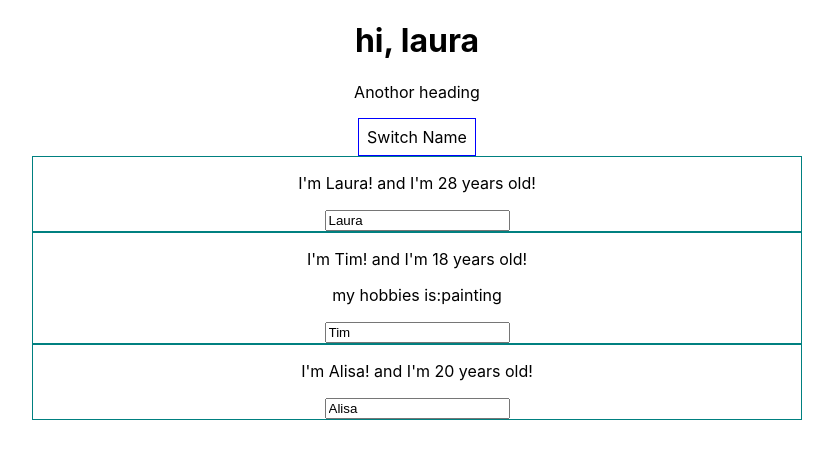
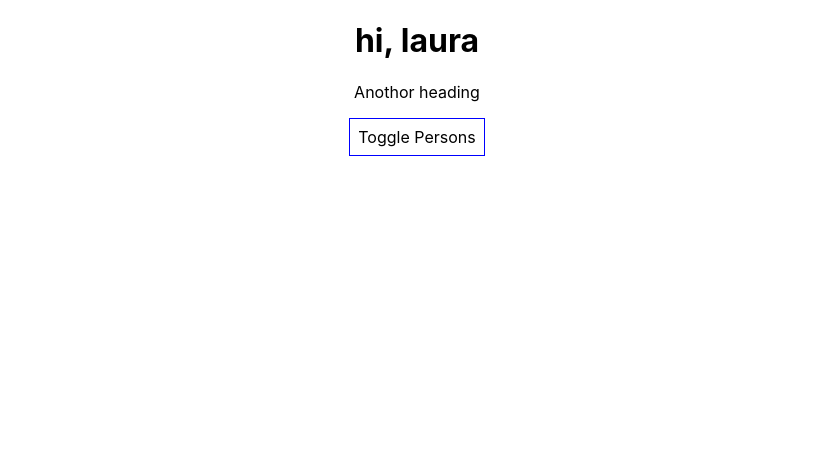
Before and after one commit to liuwenxuan013/Udemy-React, a React (Create React App) app in the folder guide-react-app/: page / in a window 1280 px wide. Shown: the top 458 px of the page, without its empty margins (223-1056 px from the left). Built offline with nearby package versions, Linux system fonts and the light colour scheme.

Commit message:
add Toggle for condition showing components

```diff
--- a/guide-react-app/src/App.js
+++ b/guide-react-app/src/App.js
@@ -8,20 +8,27 @@ class App extends React.Component
       { name: 'Laura', age: 28 },
       { name: 'Tim', age: 18 },
       { name: 'Alisa', age: 20 },
-    ]
+    ],
+    showPersons: false,
 
   }
-  switchNameHandler = (newName) =>
+  nameSwitchHandler = (newName) =>
   {
-    //console.log('was clicked');
-    //this.state.persons[0].name = 'wenxuan';
     this.setState({
       persons: [
         { name: newName, age: 28 },
         { name: 'Tim', age: 18 },
         { name: 'Alisa', age: 20 },
-      ]
-    })
+      ],
+    }
+
+
+    );
+  }
+  togglePersonHandler = () =>
+  {
+    const doesShow = this.state.showPersons;
+    this.setState({ showPersons: !doesShow });
   }
   changeHandler = (event) =>
   {
@@ -52,25 +59,29 @@ class App extends React.Component
 
         <button
           style={style}
-          onClick={() => this.switchNameHandler('world')}  //way:2 bind this
-        > Switch Name</button>
-
+          onClick={this.togglePersonHandler}
+        > Toggle Persons</button>
+        {this.state.showPersons ?
+          <div>
             <Person
               name={this.state.persons[0].name}
               age={this.state.persons[0].age}
-          click={() => { return this.switchNameHandler('hello hello...') }}//way:1
+              click={() => { return this.nameSwitchHandler('hello hello...') }}//way:1
 
             />
             <Person
               name={this.state.persons[1].name}
               age={this.state.persons[1].age}
-          click={this.switchNameHandler.bind(this, 'superman')}//way:2 bind this
+              click={this.nameSwitchHandler.bind(this, 'superman')}//way:2 bind this
               changed={this.changeHandler}
 
             > my hobbies is:painting </Person>
             <Person
               name={this.state.persons[2].name}
               age={this.state.persons[2].age} />
+
+          </div> : null
+        }
 
       </div>
 
```
Also changed, not shown: 1 other file (tests, documents, lock files or other folders). Lines whose indentation alone changed are shown as unchanged.
